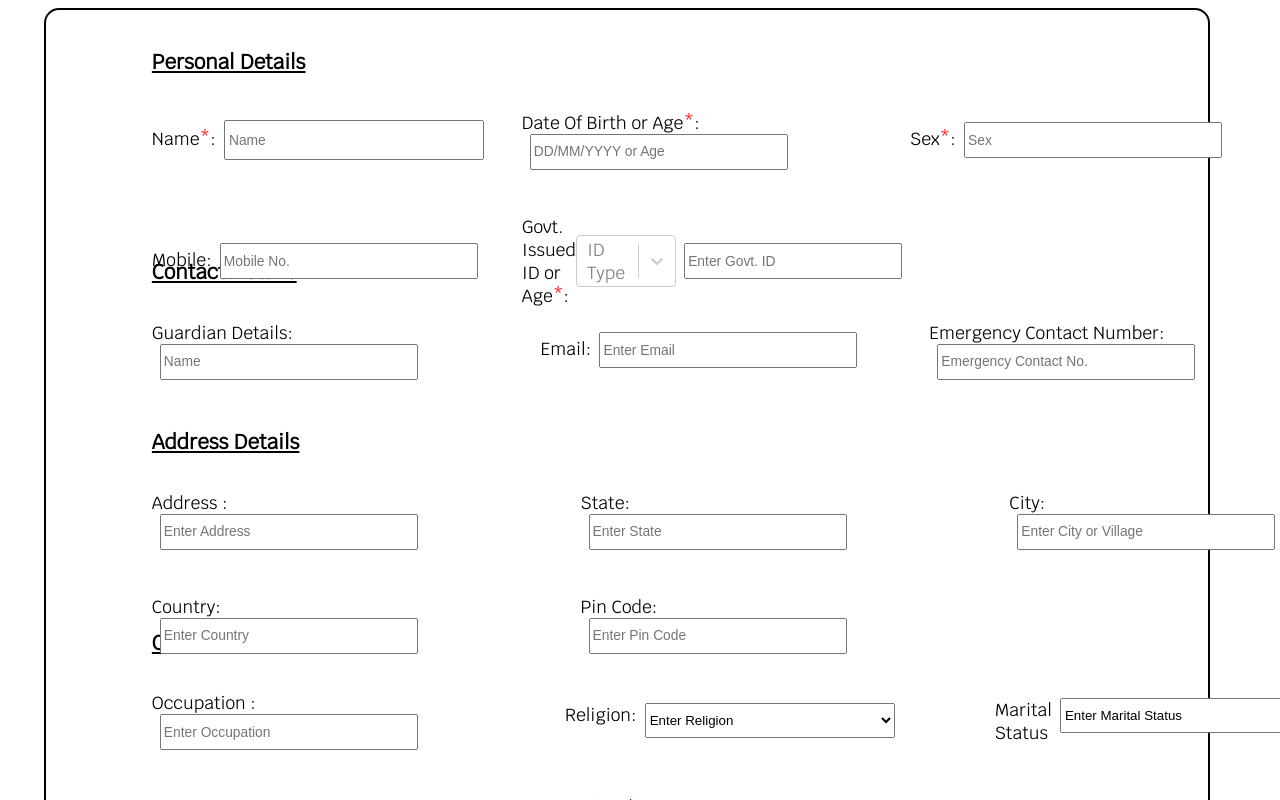
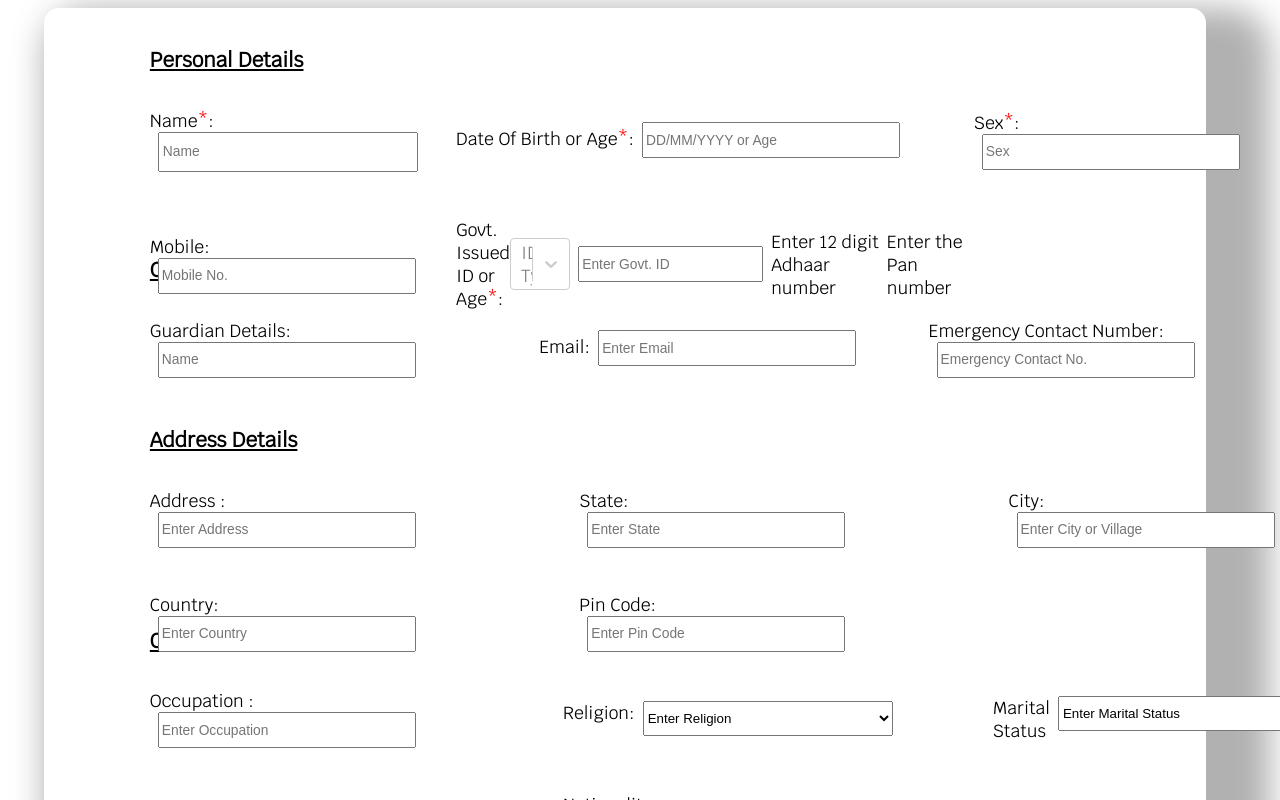
Before and after one commit to Somavik99/HForm-UI, a React (Vite) app: page / in a window 1280 px wide. Built offline with nearby package versions, Linux system fonts and the light colour scheme; a web font is replaced by a local one.

Commit message:
React select

```diff
--- a/src/Components/Forms/Forms.css
+++ b/src/Components/Forms/Forms.css
@@ -18,11 +18,12 @@
 
 .container {
   position: fixed;
-  border: 2px solid black;
+  /* border: 2px solid black; */
   width: 88vw;
   padding: 18px;
   height: 50em;
 border-radius: 15px;
 margin-left: 2.8%;
 margin-bottom: 8%;
+box-shadow: 2rem 2rem 2rem 2rem rgba(91, 90, 90, 0.473);
 }
--- a/src/Components/Forms/Forms.jsx
+++ b/src/Components/Forms/Forms.jsx
@@ -4,10 +4,17 @@ import ContactDetails from "./ContactDetails/ContactDetails";
 import Address from "./Address/Address";
 import OtherDetails from "./OtherDetails/OtherDetails";
 import Btn from "./Btn/Btn";
+import { useForm } from "react-hook-form";
 
 const Forms = () => {
+  const {handleSubmit} = useForm()
+
+const onSubmit = (data)=>{
+  console.log(data)
+}
+
   return (
-    <form className="container">
+    <form className="container" onSubmit={handleSubmit(onSubmit)}>
       <div className="Personal">
         <PersonalDetails />
       </div>
--- a/src/Components/Forms/PersonalDetails/GvtIssueId/GovtIssueId.jsx
+++ b/src/Components/Forms/PersonalDetails/GvtIssueId/GovtIssueId.jsx
@@ -8,11 +8,7 @@ const GovtIssueId = () => {
   const {
     register,
     formState: { errors },
-  } = useForm({
-    defaultValues: {
-      select: "",
-    },
-  });
+  } = useForm();
 
   const options = [
     { value: "Adhaar", label: "Adhaar Card" },
@@ -25,6 +21,10 @@ const GovtIssueId = () => {
         options={options}
         defaultValue={InitialValue}
         placeholder="ID Type"
+        {...register("Select",{
+          required: true,
+          maxLength:{}
+        })}
       />
       <input
         type="text"
@@ -34,9 +34,10 @@ const GovtIssueId = () => {
         {...register("Govt",{
           required:true
         })}
+        onChange={(e)=>setInitialValue(e.target.InitialValue)}
       />
-      {errors.name==={options} && <p>Enter 12 digit Adhaar number</p>}
-      {errors.name=== {options} && <p>Enter the Pan number</p>}
+      {errors.Govt == InitialValue && <div>Enter 12 digit Adhaar number</div>}
+      {errors.Govt == InitialValue && <div>Enter the Pan number</div>}
     </div>
   );
 };
```
